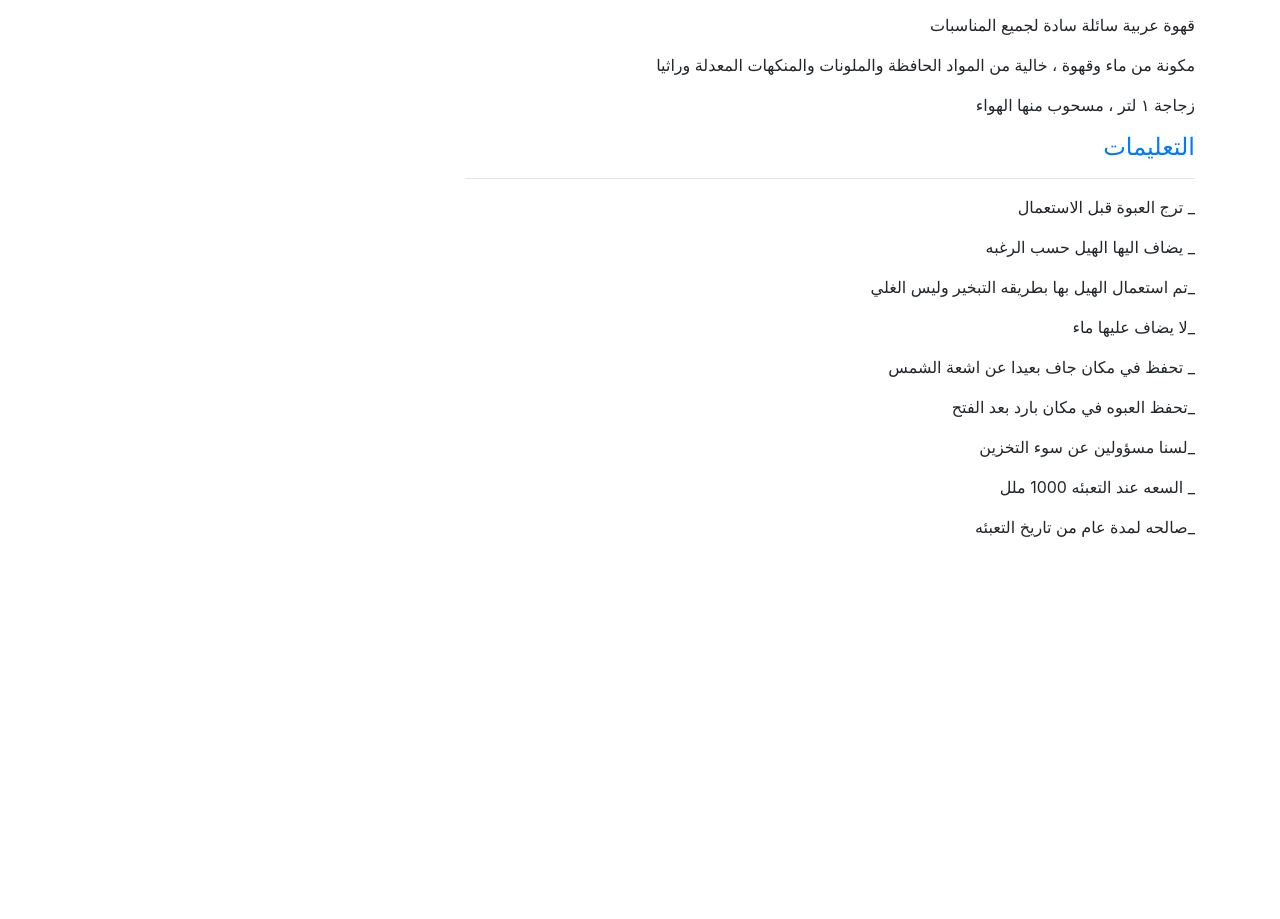
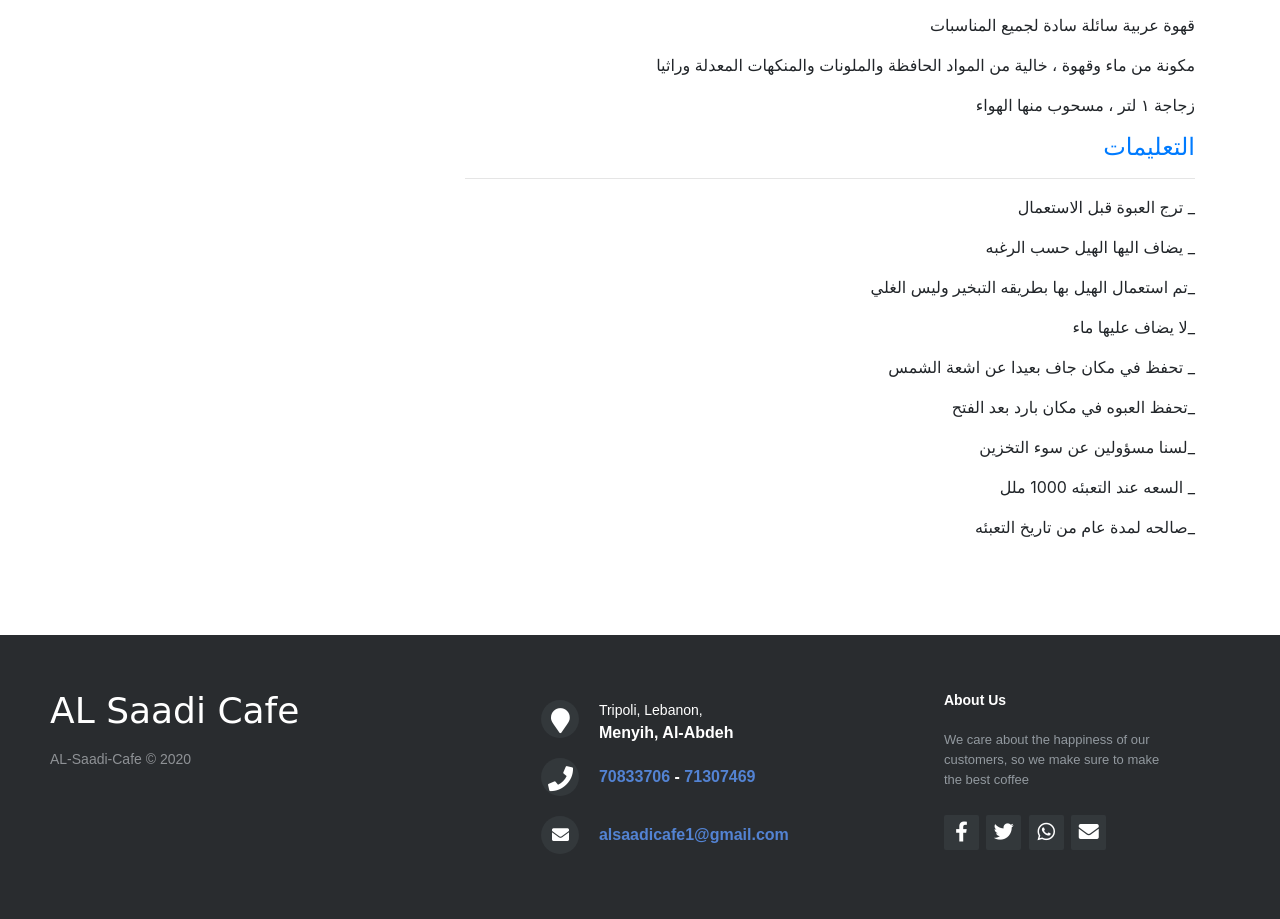
Before and after one commit to AL-Saadi-Cafe/coffe, a plain HTML site: page detailA.html in a window 1280 px wide. Shown: the part 174-1093 px from the top of the page. Before the commit the page ends 800 px from the top, so only its background shows below. Drawn offline with Linux system fonts and the light colour scheme.

Commit message:
added footer to all

```diff
--- a/css/style.css
+++ b/css/style.css
@@ -181,7 +181,13 @@ footer{
 	text-align: center;
 	line-height: 42px;
 	margin: 10px 15px;
-	vertical-align: middle;
+    vertical-align: middle;
+    transition: all .3s ease-in-out;
+}
+
+.footer-distributed .footer-center i:hover{
+    color:  #33383b;
+	background-color: #ffffff;
 }
 
 .footer-distributed .footer-center i.fa-envelope{
@@ -246,9 +252,26 @@ footer{
 	line-height: 35px;
 
 	margin-right: 3px;
-	margin-bottom: 5px;
+    margin-bottom: 5px;
+    transition: all .3s ease-in-out;
 }
 
+.footer-distributed .footer-icons a:hover:first-child{
+    background-color:  #3b5998;
+    color: #fff;
+}
+
+.footer-distributed .footer-icons a:hover:nth-child(2){
+    background-color:  #1da1f2;
+}
+
+.footer-distributed .footer-icons a:hover:nth-child(3){
+    background-color:  #075e54;
+}
+
+.footer-distributed .footer-icons a:hover:nth-child(4){
+    background-color:  #db0707;
+}
 
 @media (max-width: 880px) {
 
--- a/detailA.html
+++ b/detailA.html
@@ -63,6 +63,52 @@
         </div>
     </div>
 
+    <footer class="footer-distributed">
+
+		<div class="footer-left">
+            <h3>AL Saadi Cafe</h3>
+            <p class="footer-company-name">AL-Saadi-Cafe &copy; 2020</p>
+		</div>
+
+		<div class="footer-center">
+
+		<div class="text-left">
+            <i class="fa fa-map-marker"></i>
+            <p><span>Tripoli, Lebanon,</span> Menyih, Al-Abdeh</p>
+		</div>
+
+		<div class="text-left">
+            <i class="fa fa-phone"></i>
+            <p><a href="tel:+961-70833706">70833706  </a>- <a href="tel:+961-71307469">71307469</a></p>
+		</div>
+
+		<div class="text-left">
+            <i class="fa fa-envelope"></i>
+            <p><a href="alsaadicafe1@gmail.com">alsaadicafe1@gmail.com</a></p>
+		</div>
+
+		</div>
+
+		<div class="footer-right">
+
+            <p class="footer-company-about">
+                <span>About Us</span>
+                We care about the happiness of our customers, so we make sure to make the best coffee
+            </p>
+
+            <div class="footer-icons">
+
+                <a href="#"><i class="fab fa-facebook-f"></i></a>
+                <a href="#"><i class="fab fa-twitter"></i></a>
+                <a href="#"><i class="fab fa-whatsapp"></i></a>
+                <a href="alsaadicafe1@gmail.com"><i class="fa fa-envelope"></i></a>
+
+            </div>
+
+		</div>
+
+    </footer>
+
     <script src="js/jquery-1.x-git.min.js"></script>
     <script src="js/bootstrap.min.js"></script>
 </body>
```
Also changed, not shown: detailB.html (+46 -0 lines), index.html (+9 -9 lines).
